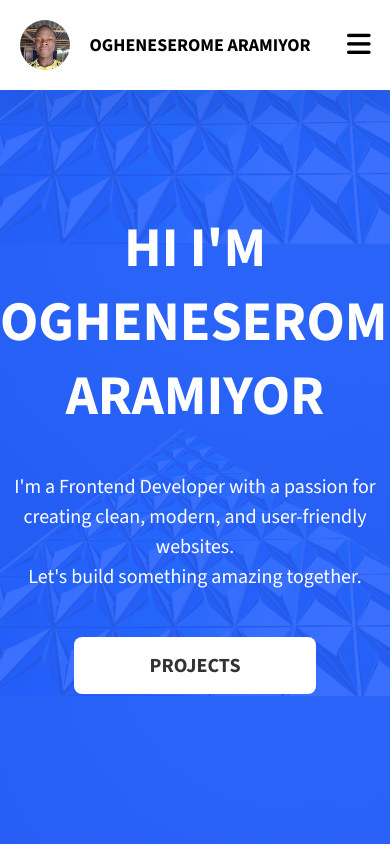
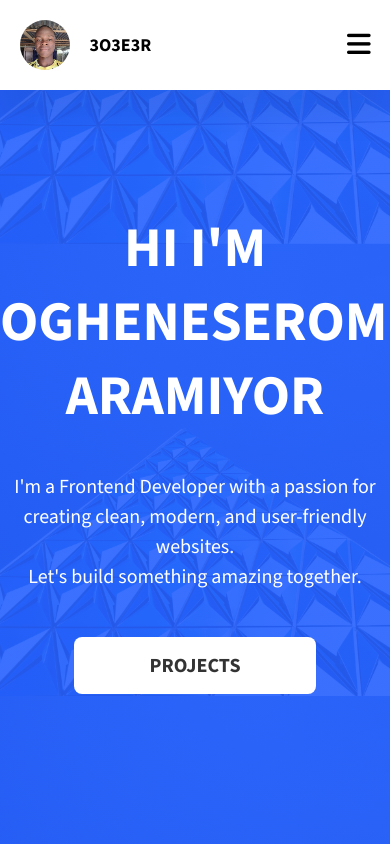
Before and after one commit to MSeries-kelvin/3o3e3rlio, a plain HTML site: page index.html in a window 390 px wide. Shown: the top 844 px of the page. Drawn offline with nearby package versions, Linux system fonts and the light colour scheme.

```diff
--- a/index.html
+++ b/index.html
@@ -17,7 +17,8 @@
         <nav>
             <a href="./" class="profile-container">
                 <span class="profile-container__img-cont"><img src="images/profile-image.jpg" alt=""></span>
-                <span class="profile-container__name-cont">Ogheneserome Aramiyor</span>
+                <!-- <span class="profile-container__name-cont">Ogheneserome Aramiyor</span> -->
+                <span class="profile-container__name-cont">3o3e3r</span>
             </a>
             <div class="main-nav-cont">
                 <ul class="main-nav">
```
